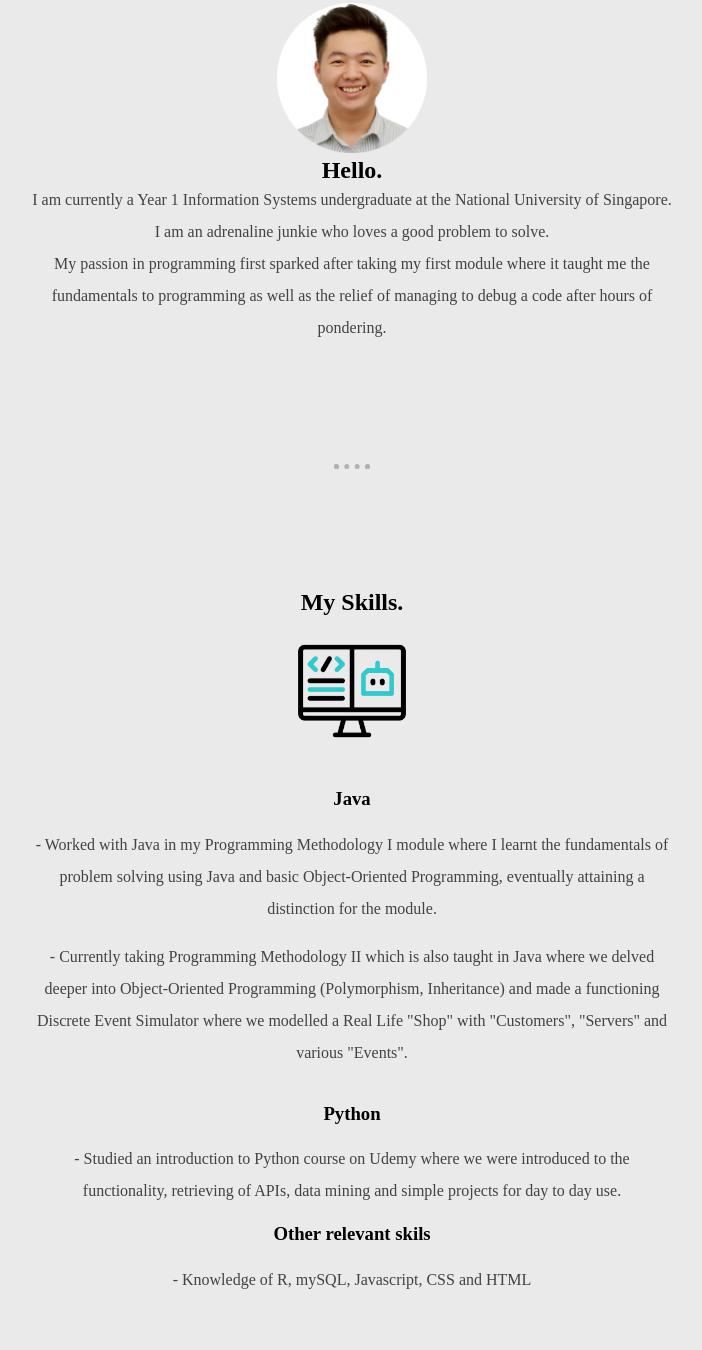
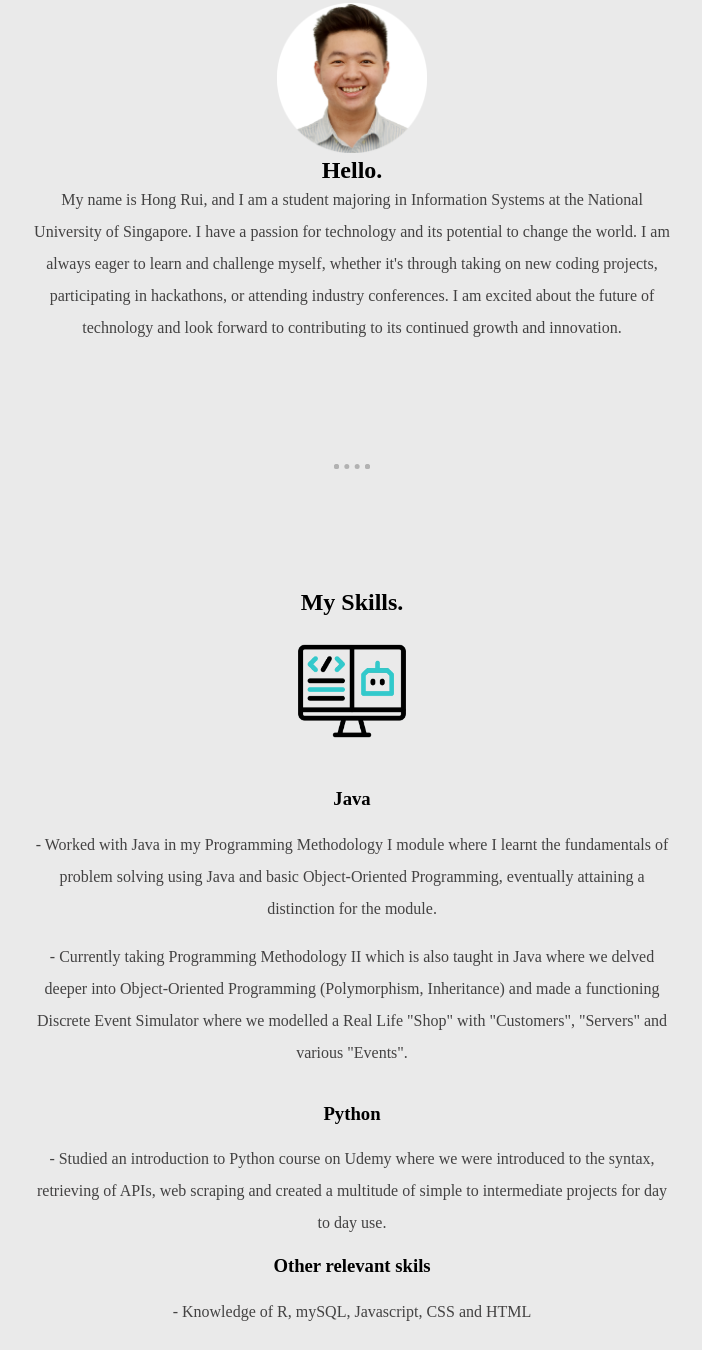
Before and after one commit to sethteo/personalsite, a plain HTML site: page index.html in a window 1280 px wide. Shown: the part 670-2020 px from the top of the page, without its empty margins (288-990 px from the left). Drawn offline with nearby package versions, Linux system fonts and the light colour scheme; a web font is replaced by a local one.

Commit message:
Update index.html

```diff
--- a/index.html
+++ b/index.html
@@ -21,8 +21,7 @@
             <div class="profile">
                 <img class="profile-image" src="images/Coverpic-modified.png" alt="" width="150" height="150">
                 <h2>Hello.</h2>
-                <p class="intro-text">I am currently a Year 1 Information Systems undergraduate at the National University of Singapore.<br> I am an adrenaline junkie who loves a good problem to solve.<br> My passion in programming first sparked after taking my first module where it
-    taught me the fundamentals to programming as well as the relief of managing to debug a code after hours of pondering.</p>
+                <p class="intro-text">My name is Hong Rui, and I am a student majoring in Information Systems at the National University of Singapore. I have a passion for technology and its potential to change the world. I am always eager to learn and challenge myself, whether it's through taking on new coding projects, participating in hackathons, or attending industry conferences. I am excited about the future of technology and look forward to contributing to its continued growth and innovation.</p>
             </div>
             <hr class="skills-hr">
             <div class="skills">
@@ -43,7 +42,7 @@
                     <img class="" src="" alt="">
                     <h3>Python</h3>
                     <p>
-                        - Studied an introduction to Python course on Udemy where we were introduced to the functionality, retrieving of APIs, data mining and simple projects for day to day use.
+                        - Studied an introduction to Python course on Udemy where we were introduced to the syntax, retrieving of APIs, web scraping and created a multitude of simple to intermediate projects for day to day use.
                     </p>
                 </div>
                 <div>
```
